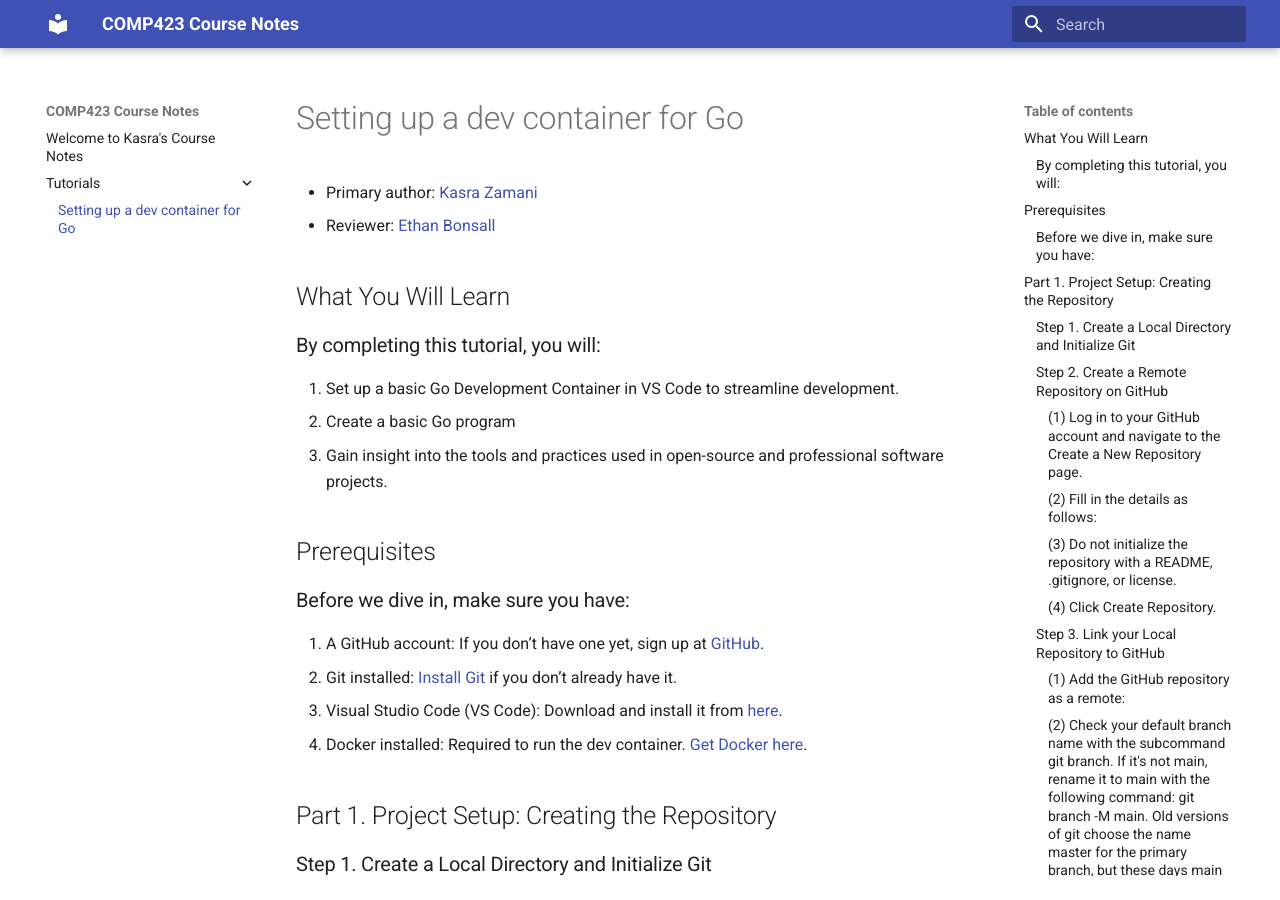
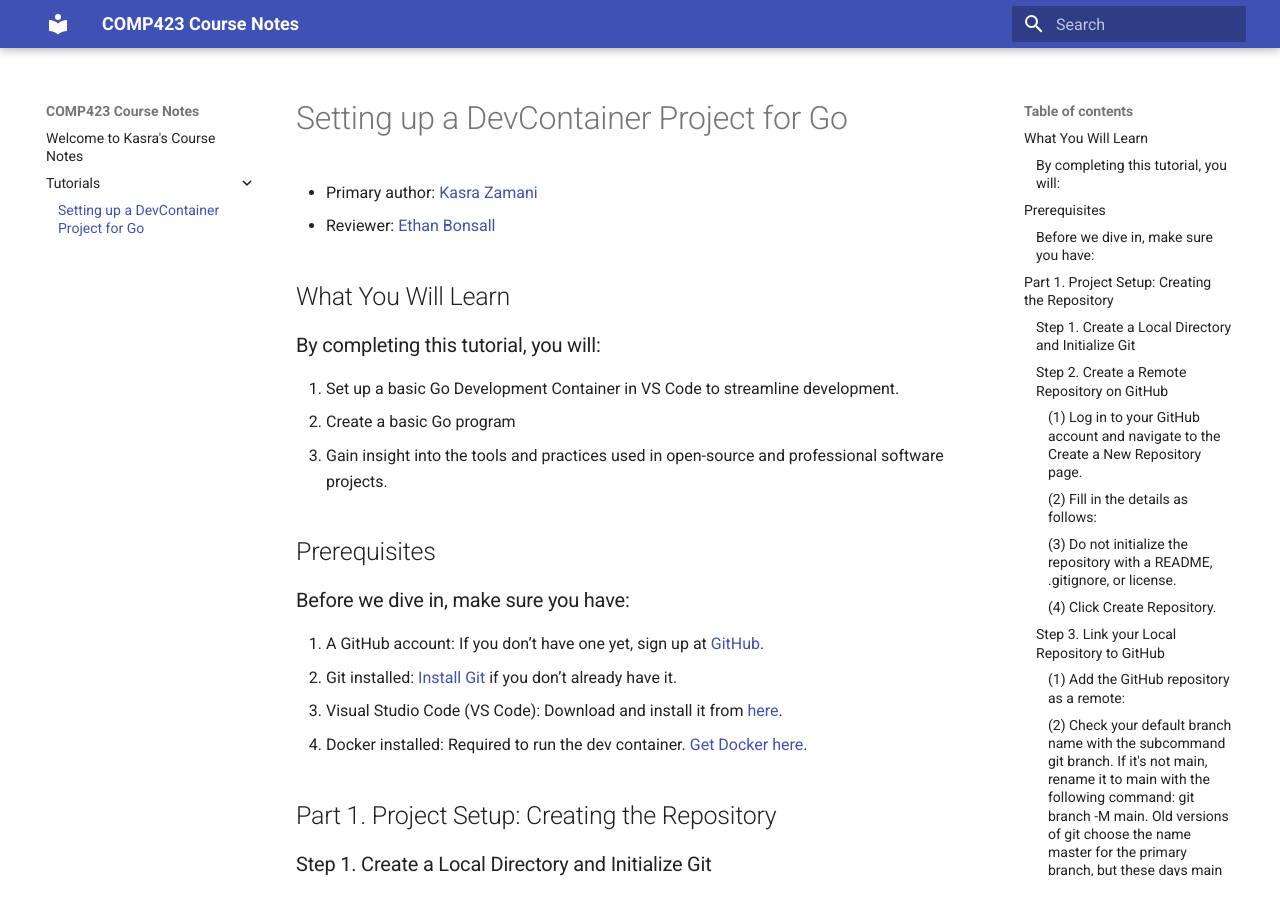
Before and after one commit to Kasra84/comp423-course-notes, an MkDocs documentation site: the page built from docs/tutorials/go-setup.md, in a window 1280 px wide and 900 px high. Built offline with MkDocs 1.6.1 and Material for MkDocs 9.7.7, drawn with Linux system fonts in a browser that asks for light colours.

Commit message:
Go Setup

```diff
--- a/docs/tutorials/go-setup.md
+++ b/docs/tutorials/go-setup.md
@@ -1,4 +1,4 @@
-# Setting up a dev container for Go
+# Setting up a DevContainer Project for Go
 
 * Primary author: [Kasra Zamani](https://github.com/Kasra84)
 * Reviewer: [Ethan Bonsall](https://github.com/ethanbonsall)
```
